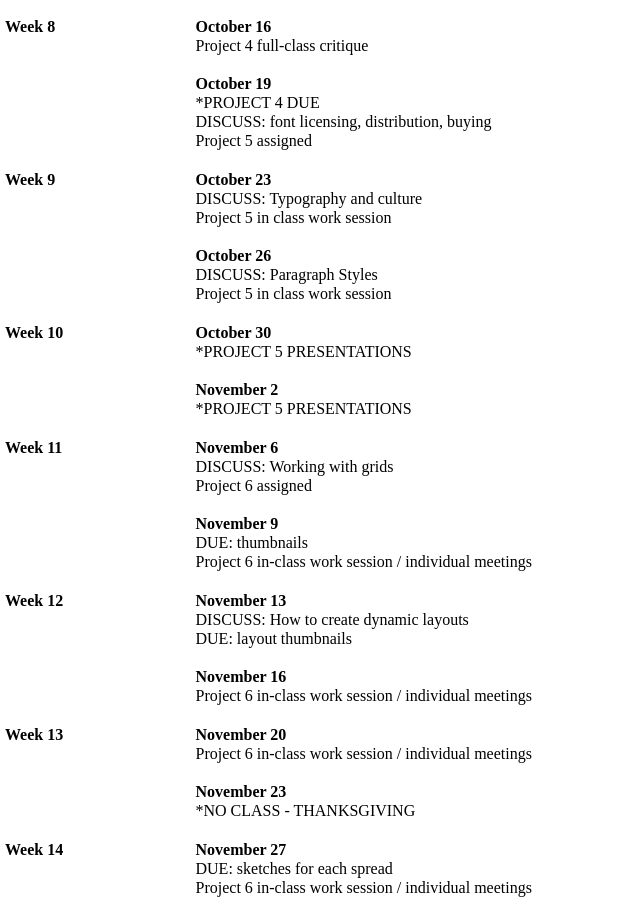
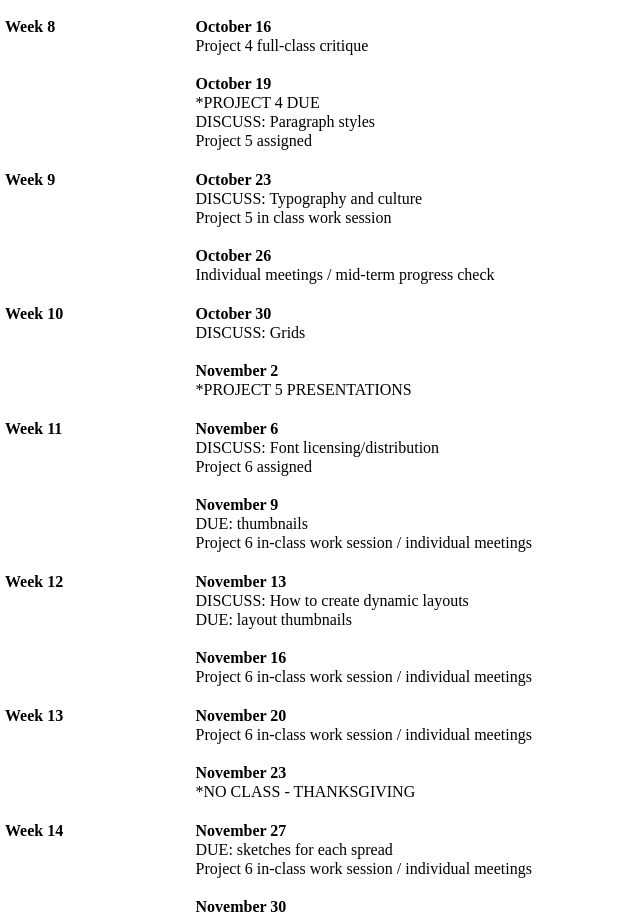
Before and after one commit to jarrettfuller/type, a plain HTML site: page syllabus.html in a window 1280 px wide. Shown: the part 1321-2233 px from the top of the page, without its empty margins (0-640 px from the left). Drawn offline with Linux system fonts and the light colour scheme.

Commit message:
updated syllabus

```diff
--- a/syllabus.html
+++ b/syllabus.html
@@ -167,7 +167,7 @@
 
                     <p><b>October 19</b></p>
                     <p>*PROJECT 4 DUE</p>
-                    <p>DISCUSS: font licensing, distribution, buying</p>
+                    <p>DISCUSS: Paragraph styles</p>
                      <p>Project 5 assigned</p>
 
                 </div>
@@ -185,8 +185,7 @@
 
                     <p><b>October 26</b></p>
 
-                    <p>DISCUSS: Paragraph Styles</p>
-                    <p>Project 5 in class work session</p>
+                    <p>Individual meetings / mid-term progress check</p>
 
                 </div>
             </div>
@@ -196,12 +195,11 @@
                 <div class="class">
                     <p><b>October 30</b></p>
 
-                    <p>*PROJECT 5 PRESENTATIONS</p>
+                    <p>DISCUSS: Grids</p>
 
                     <br />
 
                     <p><b>November 2</b></p>
-
                     <p>*PROJECT 5 PRESENTATIONS</p>
 
                 </div>
@@ -212,7 +210,7 @@
                 <div class="class">
                     <p><b>November 6</b></p>
 
-                    <p>DISCUSS: Working with grids</p>
+                    <p>DISCUSS: Font licensing/distribution</p>
                      <p>Project 6 assigned</p>
 
                     <br />
```
Also changed, not shown: 1 other file.
